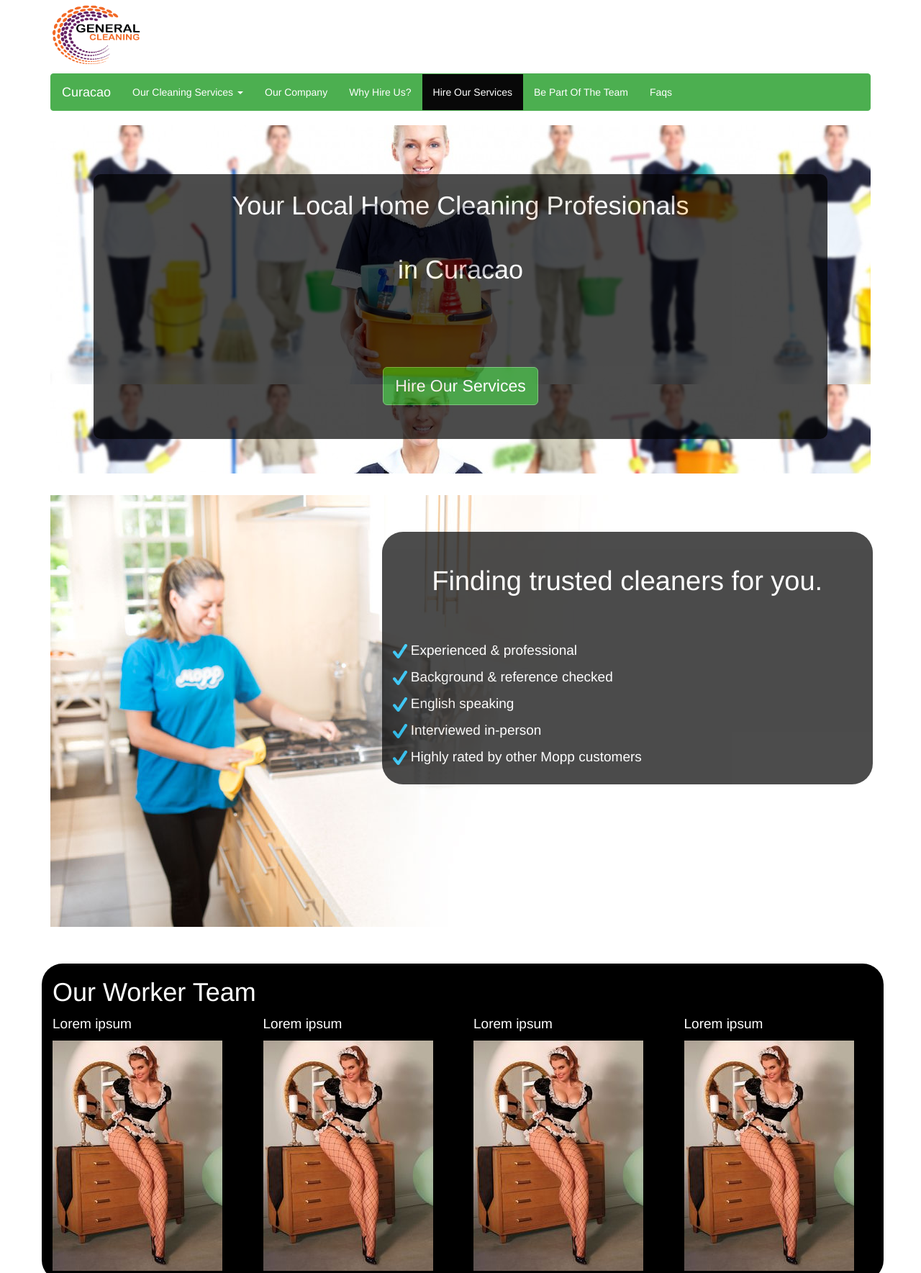
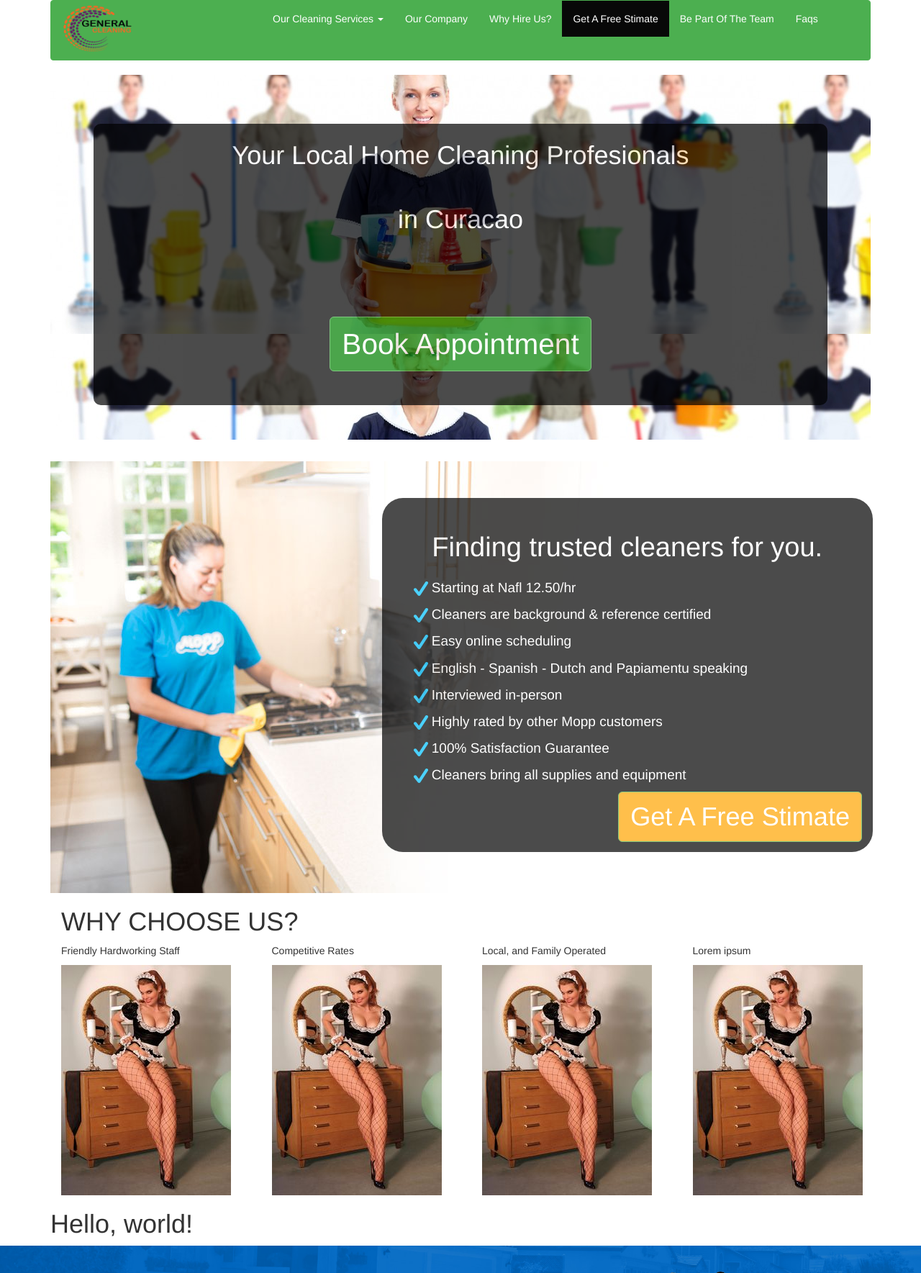
Before and after one commit to danielkross/modelocleaner, a plain HTML site: page index.html in a window 1280 px wide. Shown: the top 1769 px of the page at 72% size. Drawn offline with nearby package versions, Linux system fonts and the light colour scheme.

Commit message:
agregando cositas

```diff
--- a/css/style.css
+++ b/css/style.css
@@ -7,7 +7,7 @@
 }
 
 #logo{
-  width: 11%;
+  width: 35%;
   margin-right: 5em;
   margin-top: 4px;
 }
@@ -79,16 +79,15 @@ background: red;
     padding-bottom: 14px;
   border-radius: 29px;
 }
-.article-worker{
-margin: 51px -9px 0px -12px;
-  font-size: 19px;
-  background: black;
-  color: white;
-    padding-bottom: 14px;
-  border-radius: 29px;
+/*.article-worker{*/
+/*margin: 51px -9px 0px -12px;*/
+  /*font-size: 19px;*/
+  /*background: black;*/
+  /*color: white;*/
+    /*padding-bottom: 14px;*/
+  /*border-radius: 29px;*/
 
-}
-
+/*}*/
 
 
 /*botones github
@@ -98,17 +97,28 @@ margin: 51px -9px 0px -12px;
     padding: 14px;
     margin: 0;
     background: green;
-    font-size: 18px;
     font-weight: 500;
     color:white;
     padding: 10px 16px;
-  font-size: 23px;
+  font-size: 2.9em;
   line-height: 1.3333333;
   border-radius: 6px;
   margin-bottom: 47px;
   margin-top: 100px;
+  z-index: 1;
 
   }
+.button:hover{
+    background: #002600;
+
+}
+
+.button4{
+background: orange;
+z-index: 1;
+font-size: 1.9em;
+}
+
 /*.button2  {
     padding: 14px;
     margin: 0;
@@ -204,6 +214,31 @@ font-size: 1.2em;
   border-radius: 10px;
 }
 
+.pros{
+  margin-top: -40px;
+  margin-left: 29px;
+}
+
+
+/*formato del cuadro de dialogo*/
+ #dialog h2 {
+    padding: 14px;
+    margin: 0;
+    font-size: 16px;
+    font-weight: 400;
+  }
+/*fin del formato del cauado de dialogo*/
+
+
+
+
+
+
+
+
+
+
+
 
 #FreeArea {
   background-color: #4C5C69;
@@ -253,6 +288,31 @@ font-size: 1.2em;
 .free-img {
   float: right;
 }
+
+
+  #floating-action-button .btn {
+    margin: 20px;
+    border-radius: 50%;
+  }
+  #floating-action-button h2 {
+    padding: 14px;
+    margin: 0;
+    font-size: 16px;
+    font-weight: 400;
+  }
+.sss{
+   padding: 14px;
+    margin: 0;
+    font-size: 16px;
+    font-weight: 400;
+ background: green;
+ color: white;
+ position:absolute;
+
+}
+
+
+
 
 
 
@@ -351,7 +411,10 @@ ul li{
   background: #265728;
 
 }
-
+.pros {
+  margin-top: -40px;
+  margin-left: 15px;
+}
 
 
 }
--- a/index.html
+++ b/index.html
@@ -24,13 +24,13 @@
 
 <div class="container">
       <div class="row">
-          <div class="col-xs-12 "><a  href="#"><img src="img/logo-general-cleaning.png" class="navbar-btn" id="logo" alt=""></a></div>
+          <!-- <div class="col-xs-12 "><a  href="#"><img src="img/logo-general-cleaning.png" class="navbar-btn" id="logo" alt=""></a></div> -->
       </div>
 
 <header>
 
 
-<nav class="navbar navbar-default .navbar-fixed-top navbar-inverse color-navbar">
+<nav class="navbar navbar-default  navbar-inverse color-navbar">
   <div class="container-fluid">
     <!-- Brand and toggle get grouped for better mobile display -->
     <div class="navbar-header ">
@@ -40,7 +40,8 @@
         <span class="icon-bar"></span>
         <span class="icon-bar"></span>
       </button>
-      <a class="navbar-brand color-navbar-brand" href="#">Curacao</a>
+      <a  href="#"><img src="img/logo-general-cleaning.png" class="navbar-btn" id="logo" alt=""></a>
+      <!-- <a class="navbar-brand color-navbar-brand" href="#">Curacao</a> -->
     </div>
 
     <!-- Collect the nav links, forms, and other content for toggling -->
@@ -60,7 +61,7 @@
         </li>
         <li ><a href="#">Our Company</a></li>
         <li ><a href="#">Why Hire Us?</a></li>
-        <li class="active"><a href="#">Hire Our Services</a></li>
+        <li class="active"><a href="#">Get A Free Stimate</a></li>
         <!-- <li ><a href="#">About Us <span class="sr-only">(current)</span></a></li> -->
 
         <!-- <li ><a href="#"></a></li> -->
@@ -111,14 +112,19 @@
 
         <!-- <a href="#" class="btn btn-lg btn-success boton">Hire Our Services</a> -->
         <!-- <a href="#" class="btn btn-primary btn-lg boton">Working we Us</a> -->
-        <a href="#" class="btn btn-success btn-raised btn-lg boton button">Hire Our Services</a>
+
+        <a href="#" class="btn btn-success btn-raised btn-lg boton button ">Book Appointment <!-- <i class="glyphicon glyphicon-chevron-right"  > --></a>
+
+
         <!-- <a href="#" class="btn btn-primary btn-raised btn-lg boton button2">Working We Us</a> -->
 
       </div>
       </div>
     </div>
+
     </div>
   </div>
+
 
 
 
@@ -139,33 +145,45 @@
               <h2 class="finding">Finding trusted cleaners for you.</h2>
             <!-- <p class="findingparrafo">We know inviting someone into your home is a big deal. All Mopp cleaners are carefully vetted by us so we choose the right person to care for your home. -->
               <!-- </p> -->
+              <div class="pros">
+                <p class="article2"><img src="img/tick-cyan-trans.png" alt="Insured" title="cleaner-check" width="20" height="20"> Starting at Nafl 12.50/hr</p>
 
-                <p class="article2"><img src="img/tick-cyan-trans.png" alt="reference checked" title="cleaner-check" width="20" height="20" > Experienced &amp; professional</p>
-                <p class="article2"><img src="img/tick-cyan-trans.png" alt="Interviewed and tested" title="cleaner-check" width="20" height="20"> Background &amp; reference checked</p>
-                <p class="article2"><img src="img/tick-cyan-trans.png" alt="cleaning exam" title="cleaner-check" width="20" height="20"> English speaking</p>
+                <p class="article2"><img src="img/tick-cyan-trans.png" alt="Insured" title="cleaner-check" width="20" height="20"> Cleaners are background &amp; reference certified</p>
+                <p class="article2"><img src="img/tick-cyan-trans.png" alt="Insured" title="cleaner-check" width="20" height="20"> Easy online scheduling</p>
+                <p class="article2"><img src="img/tick-cyan-trans.png" alt="cleaning exam" title="cleaner-check" width="20" height="20"> English - Spanish - Dutch and Papiamentu speaking</p>
                 <p class="article2"><img src="img/tick-cyan-trans.png" alt="English speaking" title="cleaner-check" width="20" height="20"> Interviewed in-person</p>
                 <p class="article2"><img src="img/tick-cyan-trans.png" alt="Insured" title="cleaner-check" width="20" height="20"> Highly rated by other Mopp customers</p>
+
+                <p class="article2"><img src="img/tick-cyan-trans.png" alt="Insured" title="cleaner-check" width="20" height="20"> 100% Satisfaction Guarantee</p>
+                <p class="article2"><img src="img/tick-cyan-trans.png" alt="Insured" title="cleaner-check" width="20" height="20"> Cleaners bring all supplies and equipment</p>
+        <a href="#" class="btn btn-success btn-raised btn-lg pull-right  button4 ">Get A Free Stimate <!-- <i class="glyphicon glyphicon-chevron-right"  > --></a>
+              </div>
+
+
               </div>
             </div>
 
+<!-- <button class="btn btn-fab btn-raised btn-material-red"><i class="glyphicon glyphicon-search"></i></button>
+  <button class="btn btn-default btn-lg " type="button"  aria-expanded="false">
 
+ -->
 
 <div class="full-width">
         <div class="container article-worker ">
           <div class="row">
             <div class="col-xs-12">
-              <h1>Our Worker Team</h1>
+              <h1>WHY CHOOSE US?</h1>
             </div>
             <div class="col-xs-6 col-sm-3 col-md-3 ">
-              <p>Lorem ipsum</p>
+              <p>Friendly Hardworking Staff</p>
               <img src="img/holass.jpg" alt="">
             </div>
             <div class="col-xs-6 col-sm-3 col-md-3">
-              <p>Lorem ipsum</p>
+              <p>Competitive Rates  </p>
               <img src="img/holass.jpg" alt="">
             </div>
             <div class="col-xs-6 col-sm-3 col-md-3">
-              <p>Lorem ipsum</p>
+              <p>Local, and Family Operated</p>
               <img src="img/holass.jpg" alt="">
             </div>
             <div class="col-xs-6 col-sm-3 col-md-3">
@@ -286,6 +304,66 @@
        </div>
       </div> -->
 
+
+<!-- para la imagen de dialogo -->
+<!-- <h1 class="header">Dialog</h1>
+
+<h2>Simple Dialog</h2>
+<button class="btn btn-primary" data-toggle="modal" data-target="#simple-dialog">Open dialog</button>
+
+<h2>Dialog with header and footer</h2>
+<button class="btn btn-primary" data-toggle="modal" data-target="#complete-dialog">Open dialog</button>
+
+<div id="simple-dialog" class="modal fade" tabindex="-1">
+  <div class="modal-dialog">
+    <div class="modal-content">
+      <div class="modal-body">
+      <p>Lorem ipsum dolor sit amet, consectetur adipisicing elit. Earum dicta, doloremque quisquam sequi cumque sint aspernatur sit facere quod veritatis sunt maiores nam magni, voluptates libero voluptate autem in numquam.<img class="free-img" src="img/maids-car.png"></p>
+
+
+
+        <p><img class="free-img" src="img/maids-car.png">E dolore commodo, id anim aute sint cupidatat eu est anim tamen ad possumus,
+          legam officia firmissimum. Eram deserunt domesticarum, iis ita praetermissum,
+          nam aliquip quo probant, incididunt et occaecat an nam enim exquisitaque a
+          nescius velit admodum, non ad cohaerescant, probant o nulla tempor. Aute aut te
+          quis arbitror ubi ne aliqua consequat aliquip. Ad sunt laborum senserit, de do
+          quem possumus. Sint tractavissent cupidatat aute possumus ita elit ad cupidatat.
+          Arbitror ab fabulas o eu e veniam pariatur. Non voluptate comprehenderit ad nisi
+          id voluptate. Quis distinguantur quibusdam quae mentitum o si minim illum nisi
+          mandaremus.</p>
+      </div>
+    </div>
+  </div>
+</div>
+
+<div id="complete-dialog" class="modal fade" tabindex="-1">
+  <div class="modal-dialog">
+    <div class="modal-content">
+      <div class="modal-header">
+        <button type="button" class="close" data-dismiss="modal" aria-hidden="true">×</button>
+        <h4 class="modal-title">Dialog</h4>
+      </div>
+      <div class="modal-body">
+      <img class="free-img" src="img/maids-car.png">
+        <p>Fore aut non quem incididunt, varias reprehenderit deserunt quem offendit,
+          cillum proident ne reprehenderit, quem ad laborum, quo possumus praetermissum,
+          si ne illustriora, hic appellat coniunctione, do labore aliqua quo probant. In
+          probant voluptatibus quo mentitum est laboris. Quorum mandaremus graviterque.
+          Mentitum id velit, dolor aut litteris, ea varias illustriora, ita commodo ita
+          ingeniis, iis nulla appellat incurreret, aut irure amet summis pariatur ita ubi
+          quis dolore veniam proident, consequat sed ingeniis.</p>
+      </div>
+      <div class="modal-footer">
+        <button class="btn btn-primary" data-dismiss="modal">Dismiss</button>
+      </div>
+    </div>
+  </div>
+</div> -->
+<!-- fin de la imagen de dialogo -->
+
+
+
+
     <!-- jQuery (necessary for Bootstrap's JavaScript plugins) -->
     <script src="https://ajax.googleapis.com/ajax/libs/jquery/1.11.2/jquery.min.js"></script>
     <!-- Include all compiled plugins (below), or include individual files as needed -->
```
Also changed, not shown: img/cleaning_checklist.jpg (added), img/service-provider-house-cleaning-services.jpg (added).
